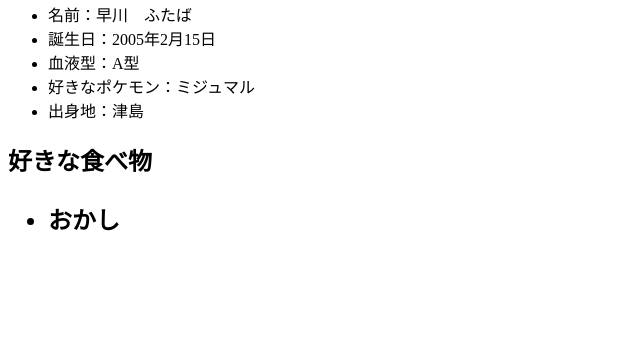
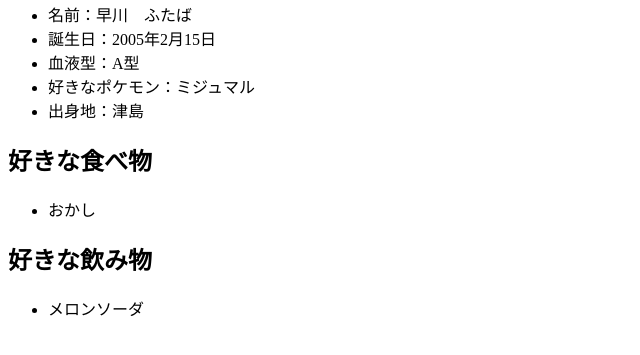
Before and after one commit to ss2322052/SampleCode, a plain HTML site: page index.html in a window 1280 px wide. Shown: the part 113-468 px from the top of the page, without its empty margins (0-640 px from the left). Drawn offline with Linux system fonts and the light colour scheme.

Commit message:
好きな飲み物を追記

```diff
--- a/index.html
+++ b/index.html
@@ -22,10 +22,16 @@
 
     </ul>
 
-    <h2>好きな食べ物<h2>
+    <h2>好きな食べ物</h2>
     <ul>
         <li>おかし</li>
-     <ul>
+    </ul>
+
+    <h2>好きな飲み物</h2>
+    <ul>
+        <li>メロンソーダ</li>
+    </ul>
+
 </body>
 
 </html>
```
